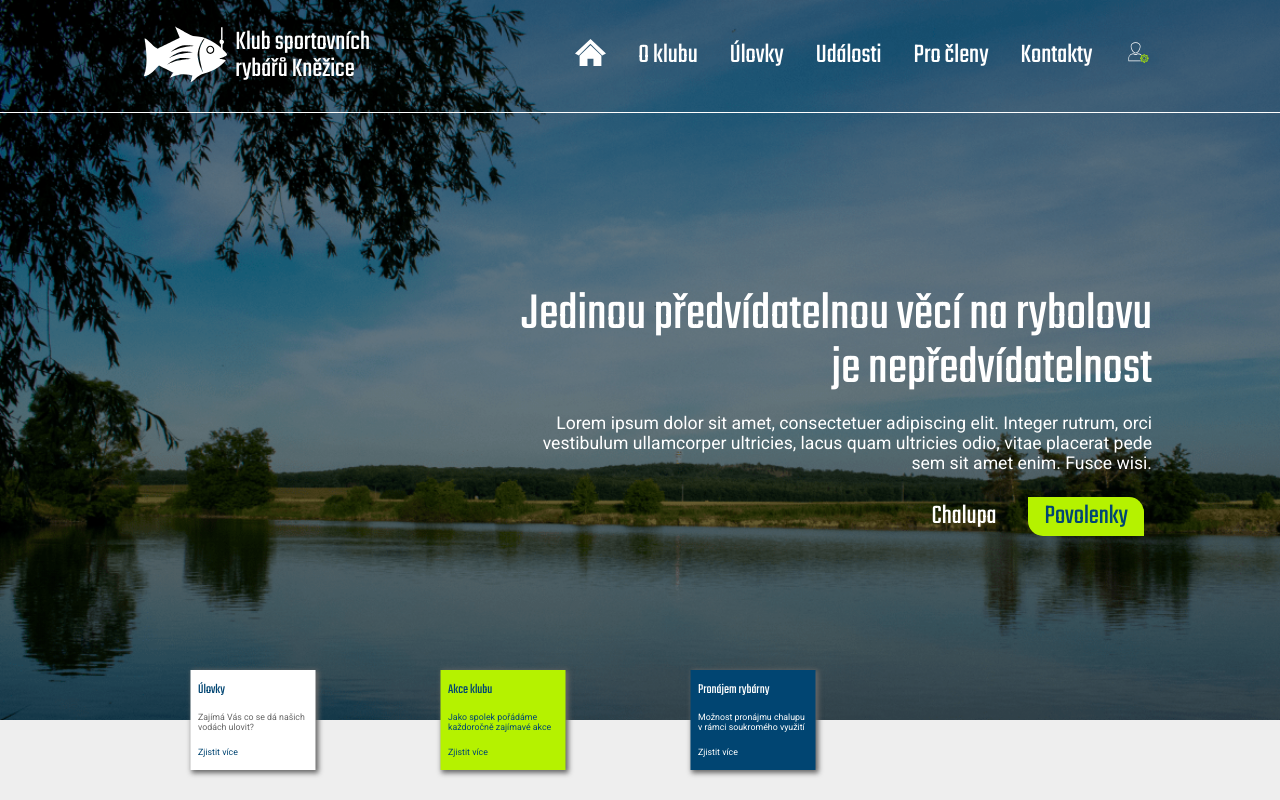
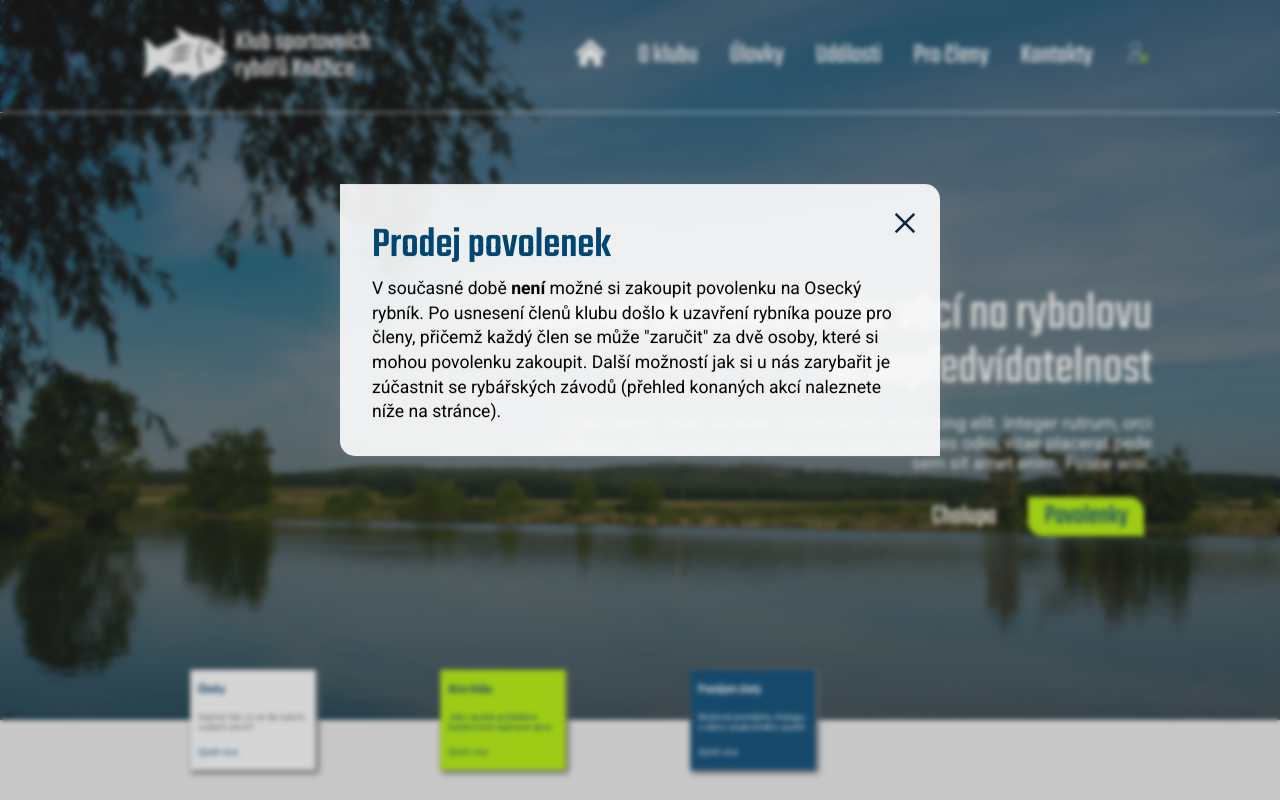
Before and after one commit to TrejbalPetr/REACT-Rybari-Knezice, a React (Create React App) app: page / in a window 1280 px wide. Both pictures are taken after a click on the button "Povolenky". Shown: the top 800 px of the page. Built offline with nearby package versions, Linux system fonts and the light colour scheme.

Commit message:
changes popup

```diff
--- a/src/components/header/Header.tsx
+++ b/src/components/header/Header.tsx
@@ -1,7 +1,21 @@
-import React from 'react'
+import React, { useState } from 'react'
 import "./header.css"
+import Close from "../../images/Close.svg";
 
 const Header = () => {
+  const [popup, setPopup] = useState(false);
+
+  const togglePopup = () => {
+    setPopup(!popup);
+  };
+
+  if(popup) {
+    document.body.classList.add('active-modal')
+  } else {
+    document.body.classList.remove('active-modal')
+  }
+
+
   return (
     <div className='MainHeader'>
       <div className='Intro'>
@@ -10,10 +24,25 @@ const Header = () => {
           <p>Lorem ipsum dolor sit amet, consectetuer adipiscing elit. Integer rutrum, orci vestibulum ullamcorper ultricies, lacus quam ultricies odio, vitae placerat pede sem sit amet enim. Fusce wisi.</p>
           <div>
             <button type='button' className='BtnTransparent'><a href="#cottage">Chalupa</a></button>
-            <button type='button' className='BtnGreen'>Povolenky</button>
+            <button type='button' className='BtnGreen' onClick={togglePopup}>Povolenky</button>
           </div>
         </div>
       </div>
+      {popup && (
+        <div className="modal">
+          <div onClick={togglePopup} className="overlay"></div>
+          <div className="modal-content">
+            <h2>Prodej povolenek</h2>
+            <p>
+              V současné době <strong>není</strong> možné si zakoupit povolenku na Osecký rybník. Po usnesení členů klubu došlo k uzavření rybníka pouze pro členy, přičemž každý člen se může "zaručit"
+              za dvě osoby, které si mohou povolenku zakoupit. Další možností jak si u nás zarybařit je zúčastnit se rybářských závodů (přehled konaných akcí naleznete níže na stránce).
+            </p>
+            <button className="close-modal" onClick={togglePopup}>
+              <img src={Close} alt="Close" />
+            </button>
+          </div>
+        </div>
+      )}
     </div>
   )
 }
--- a/src/components/header/header.css
+++ b/src/components/header/header.css
@@ -69,3 +69,72 @@
     }
 
 }
+
+
+/* ----------------POPUP----------------- */
+body.active-modal {
+    overflow-y: hidden;
+}
+
+.modal, .overlay {
+    width: 100vw;
+    height: 100vh;
+    top: 0;
+    left: 0;
+    right: 0;
+    bottom: 0;
+    position: fixed;
+}
+
+.modal {
+    z-index: 1000;
+}
+
+.overlay {
+    /* background: rgba(49,49,49,0.8); */
+    background: rgba(88, 88, 88, 0.25);
+    box-shadow: 0 8px 32px 0 rgba( 31, 38, 135, 0.37 );
+    backdrop-filter: blur( 2.5px );
+    -webkit-backdrop-filter: blur( 2.5px );
+}
+.modal-content {
+    position: absolute;
+    top: 40%;
+    left: 50%;
+    transform: translate(-50%, -50%);
+    line-height: 1.4;
+    /* background: var(--white); */
+    padding: 2rem 2rem;
+    border-radius: 0 15px 0 15px;
+    max-width: 600px;
+    min-width: 300px;
+    background: rgba(255, 255, 255, 0.9);
+    box-shadow: 0 8px 32px 0 rgba(126, 126, 126, 0.37);
+    backdrop-filter: blur( 3px );
+    -webkit-backdrop-filter: blur( 3px );
+}
+
+.close-modal {
+    position: absolute;
+    top: 10px;
+    right: 10px;
+    padding: 5px 7px;
+    background-color: transparent;
+}
+
+@media screen and (max-width: 1050px) {
+    .modal-content h1{
+        font-size: 56px;
+    }
+}
+
+@media screen and (max-width: 550px) {
+    .modal-content h1{
+        font-size: 37px;
+    }
+
+    .modal-content p{
+        font-size: 14px;
+    }
+
+}
--- a/src/components/index.ts
+++ b/src/components/index.ts
@@ -10,3 +10,4 @@ export { default as Numbers } from "./numbers/Numbers";
 export { default as Cottage } from "./cottage/Cottage";
 export { default as Events } from "./events/Events";
 export { default as Scroll } from "./scroll/Scroll";
+export { default as Popup } from "./popup/Popup";
--- /dev/null
+++ b/src/components/popup/Popup.tsx
@@ -0,0 +1,39 @@
+import React from 'react'
+import "./popup.css"
+
+const Popup = ({ setOpenModal}) => {
+  return (
+    <div className="modalBackground">
+      <div className="modalContainer">
+        <div className="titleCloseBtn">
+          <button
+            onClick={() => {
+              setOpenModal(false);
+            }}
+          >
+            X
+          </button>
+        </div>
+        <div className="title">
+          <h1>Are You Sure You Want to Continue?</h1>
+        </div>
+        <div className="body">
+          <p>The next page looks amazing. Hope you want to go there!</p>
+        </div>
+        <div className="footer">
+          <button
+            onClick={() => {
+              setOpenModal(false);
+            }}
+            id="cancelBtn"
+          >
+            Cancel
+          </button>
+          <button>Continue</button>
+        </div>
+      </div>
+    </div>
+  )
+}
+
+export default Popup
--- /dev/null
+++ b/src/components/popup/popup.css
@@ -0,0 +1,70 @@
+.modalBackground {
+    width: 100vw;
+    height: 100vh;
+    background-color: rgba(200, 200, 200);
+    position: fixed;
+    display: flex;
+    justify-content: center;
+    align-items: center;
+  }
+
+  .modalContainer {
+    width: 500px;
+    height: 500px;
+    border-radius: 12px;
+    background-color: white;
+    box-shadow: rgba(0, 0, 0, 0.35) 0px 5px 15px;
+    display: flex;
+    flex-direction: column;
+    padding: 25px;
+  }
+
+  .modalContainer .title {
+    display: inline-block;
+    text-align: center;
+    margin-top: 10px;
+  }
+
+  .titleCloseBtn {
+    display: flex;
+    justify-content: flex-end;
+  }
+
+  .titleCloseBtn button {
+    background-color: transparent;
+    border: none;
+    font-size: 25px;
+    cursor: pointer;
+  }
+
+  .modalContainer .body {
+    flex: 50%;
+    display: flex;
+    justify-content: center;
+    align-items: center;
+    font-size: 1.7rem;
+    text-align: center;
+  }
+
+  .modalContainer .footer {
+    flex: 20%;
+    display: flex;
+    justify-content: center;
+    align-items: center;
+  }
+
+  .modalContainer .footer button {
+    width: 150px;
+    height: 45px;
+    margin: 10px;
+    border: none;
+    background-color: cornflowerblue;
+    color: white;
+    border-radius: 8px;
+    font-size: 20px;
+    cursor: pointer;
+  }
+
+  #cancelBtn {
+    background-color: crimson;
+  }
--- a/src/components/squares/Squares.tsx
+++ b/src/components/squares/Squares.tsx
@@ -6,9 +6,9 @@ import "./squares.css"
 const Squares = () => {
   return (
     <div className="Squares">
-        <Square title='Úlovky' text='Zajímá Vás co se dá našich vodách ulovit?' color={COLORS.white} />
-        <Square title='Akce klubu' text='Jako spolek pořádáme každoročně zajímavé akce' color={COLORS.green} />
-        <Square title='Pronájem rybárny' text='Možnost pronájmu chalupu v rámci soukromého využití' color={COLORS.blue} />
+        <a href="#catches"><Square title='Úlovky' text='Zajímá Vás co se dá našich vodách ulovit?' color={COLORS.white} /></a>
+        <a href="#events"><Square title='Akce klubu' text='Jako spolek pořádáme každoročně zajímavé akce' color={COLORS.green} /></a>
+        <a href="#cottage"><Square title='Pronájem chaty' text='Možnost pronájmu chalupu v rámci soukromého využití' color={COLORS.blue} /></a>
     </div>
   )
 }
--- a/src/components/squares/squares.css
+++ b/src/components/squares/squares.css
@@ -1,15 +1,16 @@
 .Squares {
     display: flex;
     flex-direction: row;
-    position: relative;
+    /* position: relative; */
     margin-top: -100px;
     padding-left: 10%;
     padding-bottom: 100px;
     border-bottom: 1px solid var(--blue);
+    z-index:0;
   }
 
   .SquareButton {
-    position: relative;
+    /* position: relative; */
     width: 250px;
     height: 200px;
     text-align: left;
```
Also changed, not shown: src/images/Close.svg (added).
